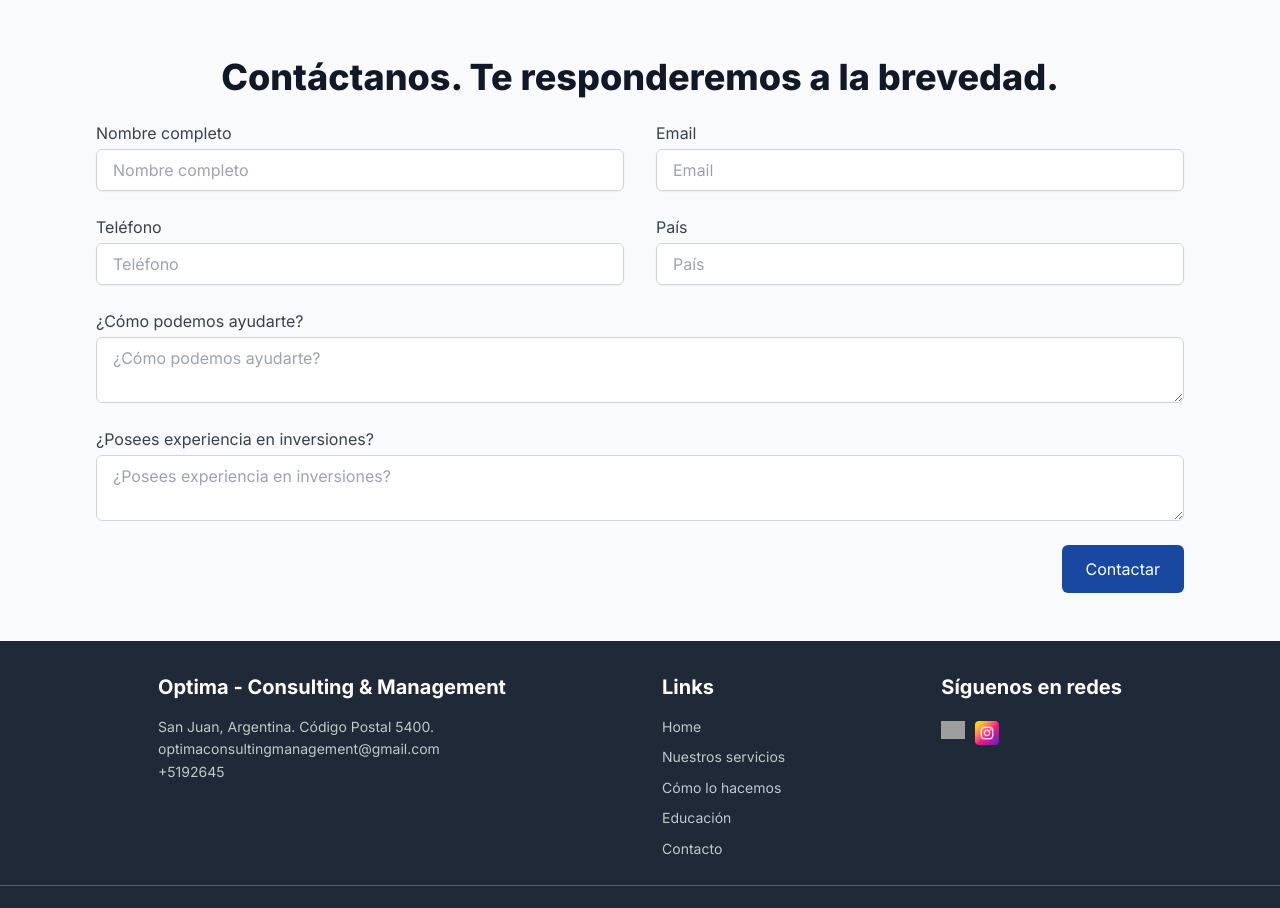
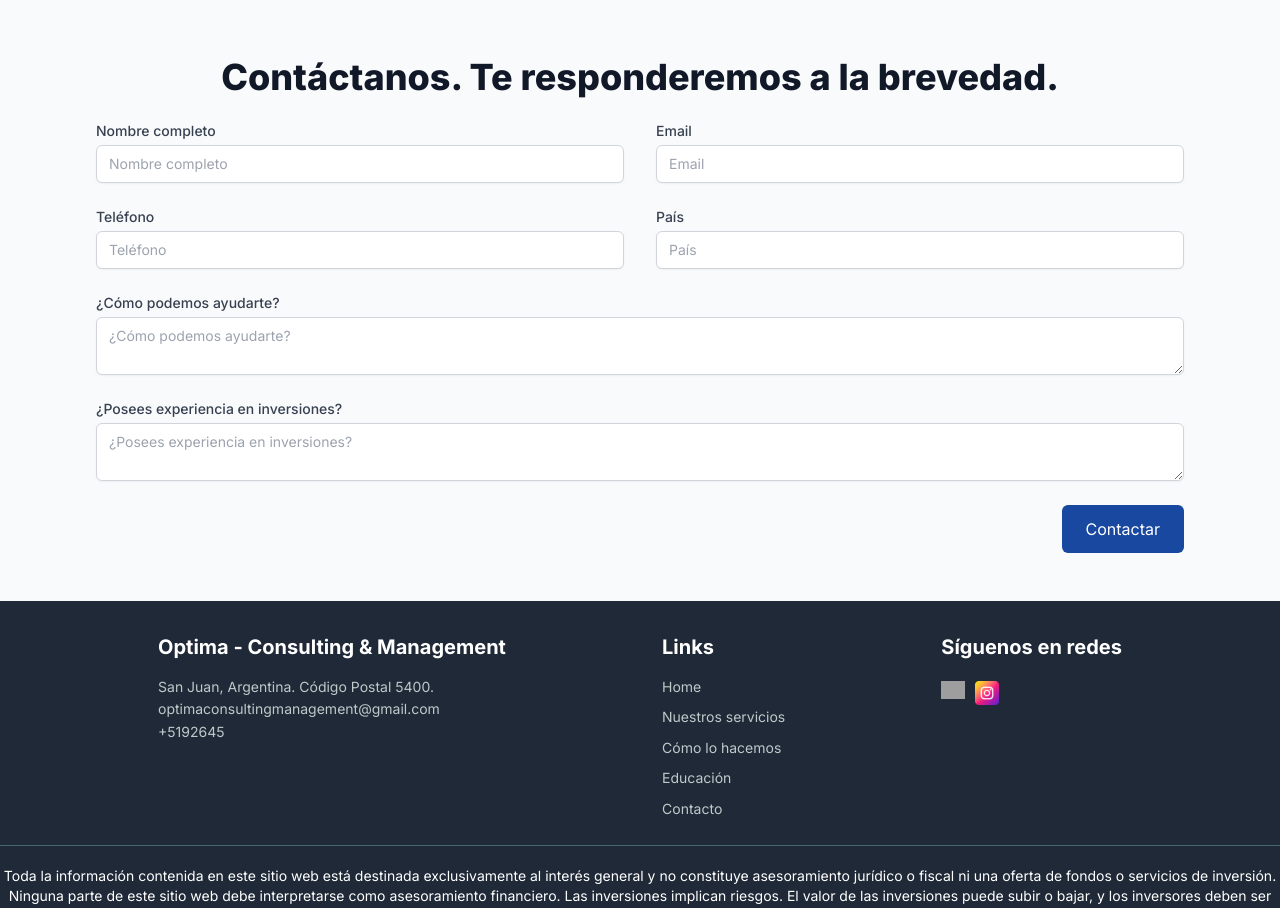
Before and after one commit to fedeheisemberg/Optima-Landing-Page, a Next.js app: page / in a window 1280 px wide. Shown: the part 3700-4608 px from the top of the page. Built offline with nearby package versions, Linux system fonts and the light colour scheme; no server answers; grey boxes are pictures that could not be loaded.

Commit message:
FEAT fix database conecction, change form components, added RHF

```diff
--- a/app/layout.js
+++ b/app/layout.js
@@ -1,7 +1,8 @@
 import { Inter } from "next/font/google";
 import "./globals.css";
 import "./old.css";
-
+import "react-toastify/dist/ReactToastify.css";
+import { ToastContainer } from "react-toastify";
 const inter = Inter({ subsets: ["latin"] });
 
 export const metadata = {
@@ -12,7 +13,10 @@ export const metadata = {
 export default function RootLayout({ children }) {
   return (
     <html lang="en">
-      <body className={`${inter.className} bg-gray-200`}>{children}</body>
+      <body className={`${inter.className} bg-gray-200`}>
+        <ToastContainer />
+        {children}
+      </body>
     </html>
   );
 }
--- a/app/page.js
+++ b/app/page.js
@@ -7,8 +7,11 @@ import Education from "@/components/education";
 import Team from "@/components/team";
 import Values from "@/components/values";
 import WhatWeDo from "@/components/what-we-do";
+import { getContacts } from "@/components/contact/action";
 
-export default function Home() {
+export default async function Home() {
+  const { data } = await getContacts();
+  console.log(data);
   return (
     <>
       <Header />
--- /dev/null
+++ b/components/contact/action.js
@@ -0,0 +1,42 @@
+"use server";
+import { parseResponse } from "@/lib/parse";
+import Contact from "../models/Contact";
+import dbConnect from "@/lib/dbConnect";
+
+export async function saveContactInfo(contactData) {
+  try {
+    await dbConnect();
+    const contact = await Contact.create(contactData);
+    console.log({ contact });
+    return {
+      success: true,
+      message: "Contact saved",
+      data: parseResponse(contact),
+    };
+  } catch (error) {
+    console.log(error);
+    return {
+      success: false,
+      message: "Error saving contact",
+      error: error.message,
+    };
+  }
+}
+
+export async function getContacts() {
+  try {
+    await connectToDatabase();
+    const contacts = await Contact.find();
+    return {
+      success: true,
+      message: "Contacts found",
+      data: parseResponse(contacts),
+    };
+  } catch (error) {
+    return {
+      success: false,
+      message: "Error getting contacts",
+      error: error.message,
+    };
+  }
+}
--- a/components/contact.js
+++ b/components/contact/index.js
@@ -1,43 +1,30 @@
+"use client";
 import React from "react";
-import InputField from "./ui/input-field";
-import TextareaField from "./ui/text-area";
+import { useForm } from "react-hook-form";
+import InputField from "../ui/input-field";
+import TextareaField from "../ui/text-area";
+import { saveContactInfo } from "./action";
+import { toast } from "react-toastify";
 
 const Contact = () => {
-  const handleSubmit = async (event) => {
-    event.preventDefault(); // Detiene el envío por defecto del formulario
+  const {
+    register,
+    handleSubmit,
+    formState: { errors },
+  } = useForm({
+    mode: "all",
+  });
 
-    // Recolecta los valores del formulario
-    const formData = {
-      nombreCompleto: event.target.name.value,
-      email: event.target.email.value,
-      telefono: event.target.phone.value,
-      pais: event.target.country.value,
-      mensaje: event.target.message.value,
-      experienciaInversiones: event.target.investment_experience.value,
-    };
-
-    // Envía los valores del formulario a la API
+  const onSubmit = async (formData) => {
     try {
-      const response = await fetch('/api/contact', {
-        method: 'POST',
-        headers: {
-          'Content-Type': 'application/json',
-        },
-        body: JSON.stringify(formData),
-      });
-
-      const result = await response.json();
-
-      if (response.ok) {
-        // Manejo cuando la inserción es exitosa
-        console.log('Formulario enviado con éxito:', result);
-      } else {
-        // Manejo de errores del servidor
-        console.error('Error al enviar formulario:', result);
+      const { success } = await saveContactInfo(formData);
+      if (!success) {
+        return toast.error("Error al guardar la información de contacto.");
       }
+      toast.success("Información de contacto guardada con éxito!");
     } catch (error) {
-      // Manejo de errores de conexión
-      console.error('Error de conexión con la API:', error);
+      console.error("Error de conexión con la API:", error);
+      toast.error("Error al guardar la información de contacto.");
     }
   };
 
@@ -49,7 +36,7 @@ const Contact = () => {
         </h2>
         <form
           className="contact-form grid grid-cols-1 gap-y-6 sm:grid-cols-2 sm:gap-x-8"
-          onSubmit={handleSubmit}
+          onSubmit={handleSubmit(onSubmit)}
         >
           <InputField
             label="Nombre completo"
@@ -57,7 +44,9 @@ const Contact = () => {
             id="name"
             name="name"
             placeholder="Nombre completo"
+            register={register}
             required
+            error={errors.name}
           />
           <InputField
             label="Email"
@@ -65,6 +54,8 @@ const Contact = () => {
             id="email"
             name="email"
             placeholder="Email"
+            error={errors.email}
+            register={register}
             required
           />
           <InputField
@@ -73,6 +64,7 @@ const Contact = () => {
             id="phone"
             name="phone"
             placeholder="Teléfono"
+            register={register}
           />
           <InputField
             label="País"
@@ -80,6 +72,7 @@ const Contact = () => {
             id="country"
             name="country"
             placeholder="País"
+            register={register}
           />
           <TextareaField
             label="¿Cómo podemos ayudarte?"
@@ -87,6 +80,9 @@ const Contact = () => {
             name="message"
             placeholder="¿Cómo podemos ayudarte?"
             className="col-span-full"
+            register={register}
+            required
+            error={errors.message}
           />
           <TextareaField
             label="¿Posees experiencia en inversiones?"
@@ -94,6 +90,9 @@ const Contact = () => {
             name="investment_experience"
             placeholder="¿Posees experiencia en inversiones?"
             className="col-span-full"
+            register={register}
+            required
+            error={errors.investment_experience}
           />
           <div className="col-span-full text-right">
             <button
--- a/components/header/index.js
+++ b/components/header/index.js
@@ -60,13 +60,13 @@ const Header = () => {
           </nav>
         </div>
       </header>
-      <div class="banner-content">
+      <div className="banner-content">
         <h1>Estrategias cuantitativas de inversión</h1>
         <p>
           Gestionamos capital en renta fija y variable para maximizar retornos y
           minimizar riesgos.
         </p>
-        <a href="#about-us" class="button explore-now">
+        <a href="#about-us" className="button explore-now">
           Conocer más <ChevronDownIcon className="h-5 w-5 inline-block ml-1" />
         </a>
       </div>
--- a/components/models/Contact.js
+++ b/components/models/Contact.js
@@ -1,47 +1,50 @@
 // components/models/Contact.js
-import mongoose from 'mongoose';
+import mongoose from "mongoose";
 
-const contactSchema = new mongoose.Schema({
-  nombreCompleto: {
+const contactSchema = new mongoose.Schema(
+  {
+    name: {
       type: String,
-    required: [true, 'El nombre completo es obligatorio.'],
+      required: [true, "El nombre completo es obligatorio."],
       trim: true,
-    maxlength: [100, 'El nombre completo no puede tener más de 100 caracteres.']
+      maxlength: [
+        100,
+        "El nombre completo no puede tener más de 100 caracteres.",
+      ],
     },
     email: {
       type: String,
-    required: [true, 'El email es obligatorio.'],
+      required: [true, "El email es obligatorio."],
       trim: true,
       lowercase: true,
-    match: [/^\w+([.-]?\w+)*@\w+([.-]?\w+)*(\.\w{2,3})+$/, 'Por favor, ingresa un email válido.']
+      match: [
+        /^\w+([.-]?\w+)*@\w+([.-]?\w+)*(\.\w{2,3})+$/,
+        "Por favor, ingresa un email válido.",
+      ],
     },
-  telefono: {
+    phone: {
       type: String,
-    required: [true, 'El teléfono es obligatorio.'],
       trim: true,
-    match: [/^\+?[1-9]\d{1,14}$/, 'Por favor, ingresa un número de teléfono válido.']
     },
-  pais: {
+    country: {
       type: String,
-    required: [true, 'El país es obligatorio.'],
-    trim: true
+      trim: true,
     },
-  mensaje: {
+    message: {
       type: String,
-    required: [true, 'El mensaje no puede estar vacío.'],
+      required: [true, "El mensaje no puede estar vacío."],
       trim: true,
-    minlength: [10, 'El mensaje debe tener al menos 10 caracteres.'],
-    maxlength: [1000, 'El mensaje no puede tener más de 1000 caracteres.']
     },
-  experienciaInversiones: {
+    investment_experience: {
       type: String,
-    required: [true, 'Es necesario especificar si posees experiencia en inversiones.'],
-    trim: true,
-    enum: {
-      values: ['Sí', 'No'],
-      message: 'Experiencia en inversiones debe ser "Sí" o "No".'
-    }
+      required: [
+        true,
+        "Es necesario especificar si posees experiencia en inversiones.",
+      ],
     },
-}, { timestamps: true });
+  },
+  { timestamps: true }
+);
 
-export default mongoose.models.Contact || mongoose.model('Contact', contactSchema);
+export default mongoose.models.Contact ||
+  mongoose.model("Contact", contactSchema);
--- a/components/ui/input-field.js
+++ b/components/ui/input-field.js
@@ -1,15 +1,39 @@
-const InputField = ({ label, id, name, type, placeholder, className }) => {
+import { cn } from "@/lib/classnames";
+import React from "react";
+
+const InputField = ({
+  label,
+  type,
+  id,
+  name,
+  placeholder,
+  error,
+  required,
+  register,
+}) => {
   return (
-    <label htmlFor={id} className={`text-gray-700 block ${className}`}>
-      {label}
+    <div>
+      <label htmlFor={id} className="block text-sm font-medium text-gray-700">
+        {label}
+      </label>
       <input
         type={type}
         id={id}
         name={name}
         placeholder={placeholder}
-        className="px-4 py-2 mt-1 block w-full border border-gray-300 rounded-md focus:outline-none focus:ring-2 focus:ring-primary-500 focus:border-transparent shadow-sm hover:border-gray-400"
+        className={cn(
+          "mt-1 block w-full py-2 px-3 border border-gray-300 bg-white rounded-md shadow-sm focus:outline-none focus:ring-primary-500 focus:border-primary-500 sm:text-sm",
+          {
+            "hover:border-gray-400": !error,
+            "border-red-500 focus:border-red-500 focus:ring-red-200": error,
+          }
+        )}
+        {...(register && register(id, { required }))}
       />
-    </label>
+      {error && (
+        <p className="mt-2 text-sm text-red-600">Este campo es requerido</p>
+      )}
+    </div>
   );
 };
 
--- a/components/ui/text-area.js
+++ b/components/ui/text-area.js
@@ -1,14 +1,38 @@
-const TextareaField = ({ label, id, name, placeholder, className }) => {
+import { cn } from "@/lib/classnames";
+import React from "react";
+
+const TextareaField = ({
+  label,
+  id,
+  name,
+  placeholder,
+  className,
+  error,
+  required,
+  register,
+}) => {
   return (
-    <label htmlFor={id} className={`text-gray-700 block ${className}`}>
-      {label}
+    <div className={className}>
+      <label htmlFor={id} className="block text-sm font-medium text-gray-700">
+        {label}
+      </label>
       <textarea
         id={id}
         name={name}
         placeholder={placeholder}
-        className="px-4 py-2 mt-1 block w-full border border-gray-300 rounded-md focus:outline-none focus:ring-2 focus:ring-primary-500 focus:border-transparent"
-      ></textarea>
-    </label>
+        {...(register && register(id, { required }))}
+        className={cn(
+          "mt-1 block w-full py-2 px-3 border border-gray-300 bg-white rounded-md shadow-sm focus:outline-none focus:ring-primary-500 focus:border-primary-500 sm:text-sm",
+          {
+            "hover:border-gray-400": !error,
+            "border-red-500 focus:border-red-500 focus:ring-red-200": error,
+          }
+        )}
+      />
+      {error && (
+        <p className="mt-2 text-sm text-red-600">Este campo es requerido</p>
+      )}
+    </div>
   );
 };
 
--- /dev/null
+++ b/lib/classnames.js
@@ -0,0 +1,6 @@
+import { clsx } from "clsx";
+import { twMerge } from "tailwind-merge";
+
+export function cn(...inputs) {
+  return twMerge(clsx(inputs));
+}
--- /dev/null
+++ b/lib/parse.js
@@ -0,0 +1,3 @@
+export const parseResponse = (data) => {
+  return JSON.parse(JSON.stringify(data));
+};
```
Also changed, not shown: lib/dbConnect.js (+6 -4 lines), package.json (+6 -1 lines), 2 other files (tests, documents, lock files or other folders). Lines whose indentation alone changed are shown as unchanged.
